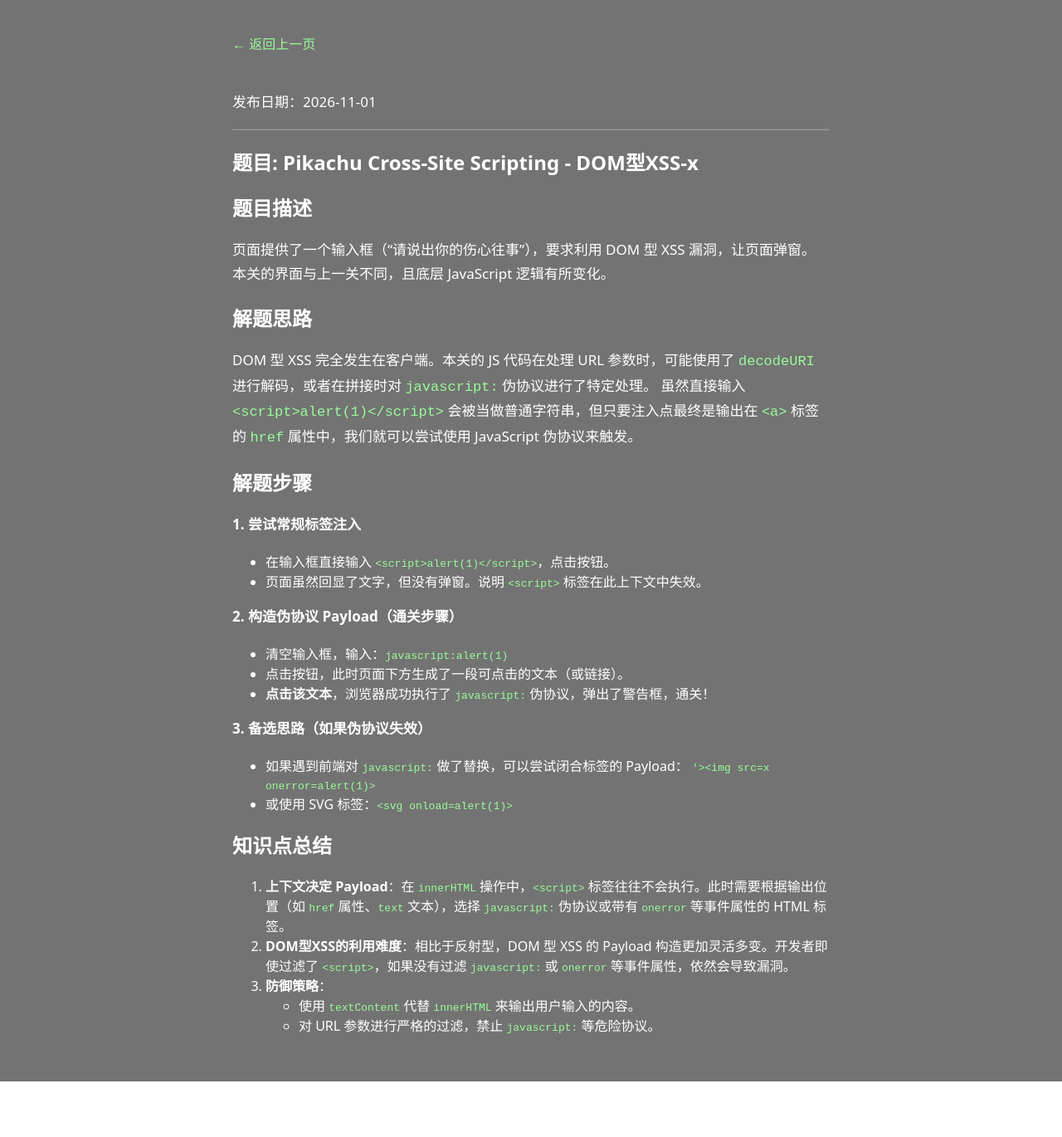
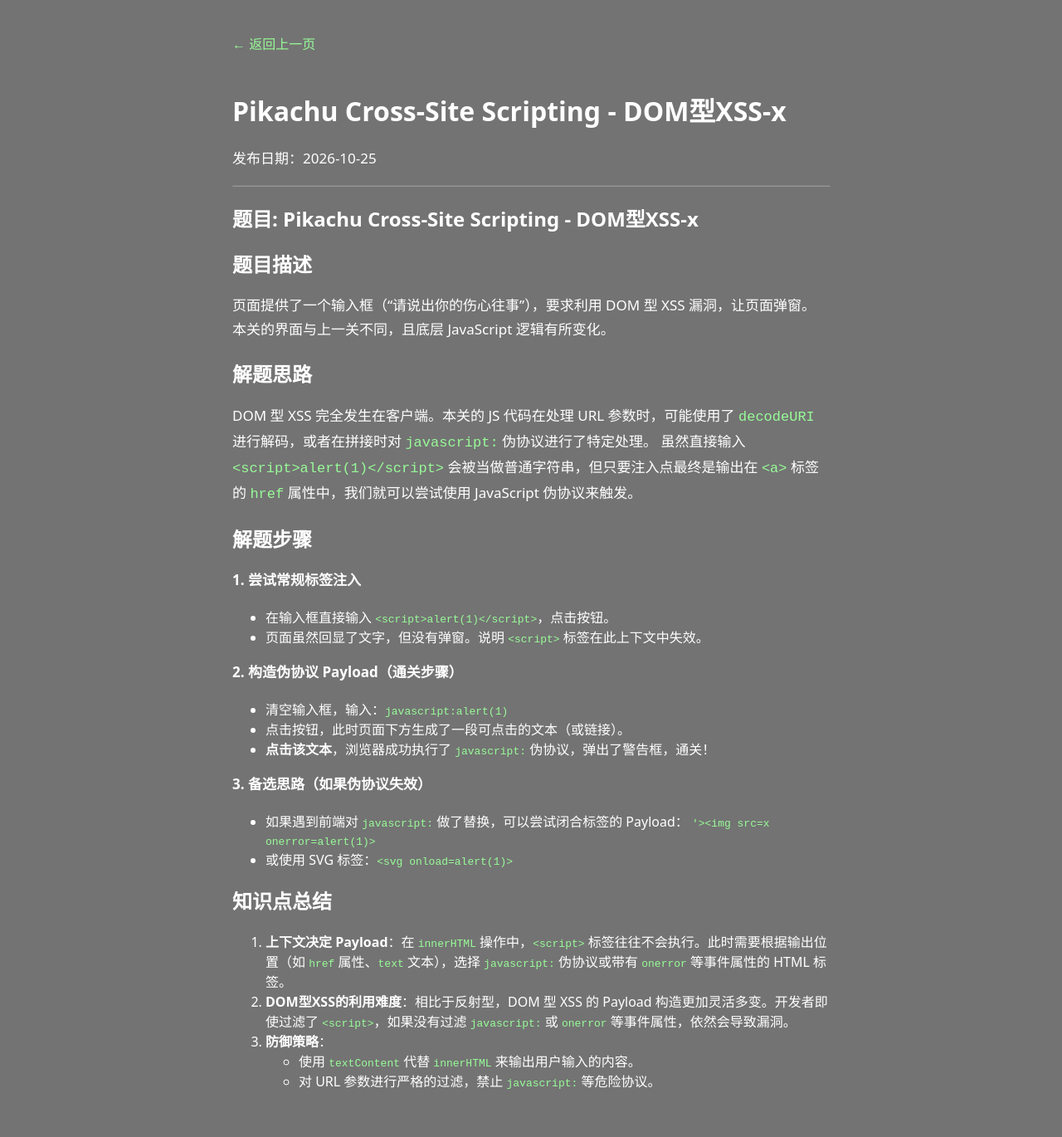
Before and after one commit to gysbfff/gysbfff.github.io, a Jekyll site: the page built from _posts/2026-10-25-domfanshexxssx.md, in a window 1280 px wide. Shown: the whole page at 83% size. Built offline with Jekyll 4.4.1, drawn with Linux system fonts in a browser that asks for light colours; our own code applies the rules of GitHub Pages for plain Markdown files; before the commit the page ends 1303 px from its top, so only the background shows below that.

Commit message:
Update 2026-10-25-domfanshexxssx.md

```diff
--- a/_posts/2026-10-25-domfanshexxssx.md
+++ b/_posts/2026-10-25-domfanshexxssx.md
@@ -1,6 +1,6 @@
 ---
-title: "Pikachu Cross-Site Scripting - DOM型XSS-x"
-date: "2026-10-25
+title: Pikachu Cross-Site Scripting - DOM型XSS-x
+date: 2026-10-25
 categories: [Web安全, 靶场Writeup]
 tags: [Pikachu, XSS, DOM型XSS]
 ---
```
